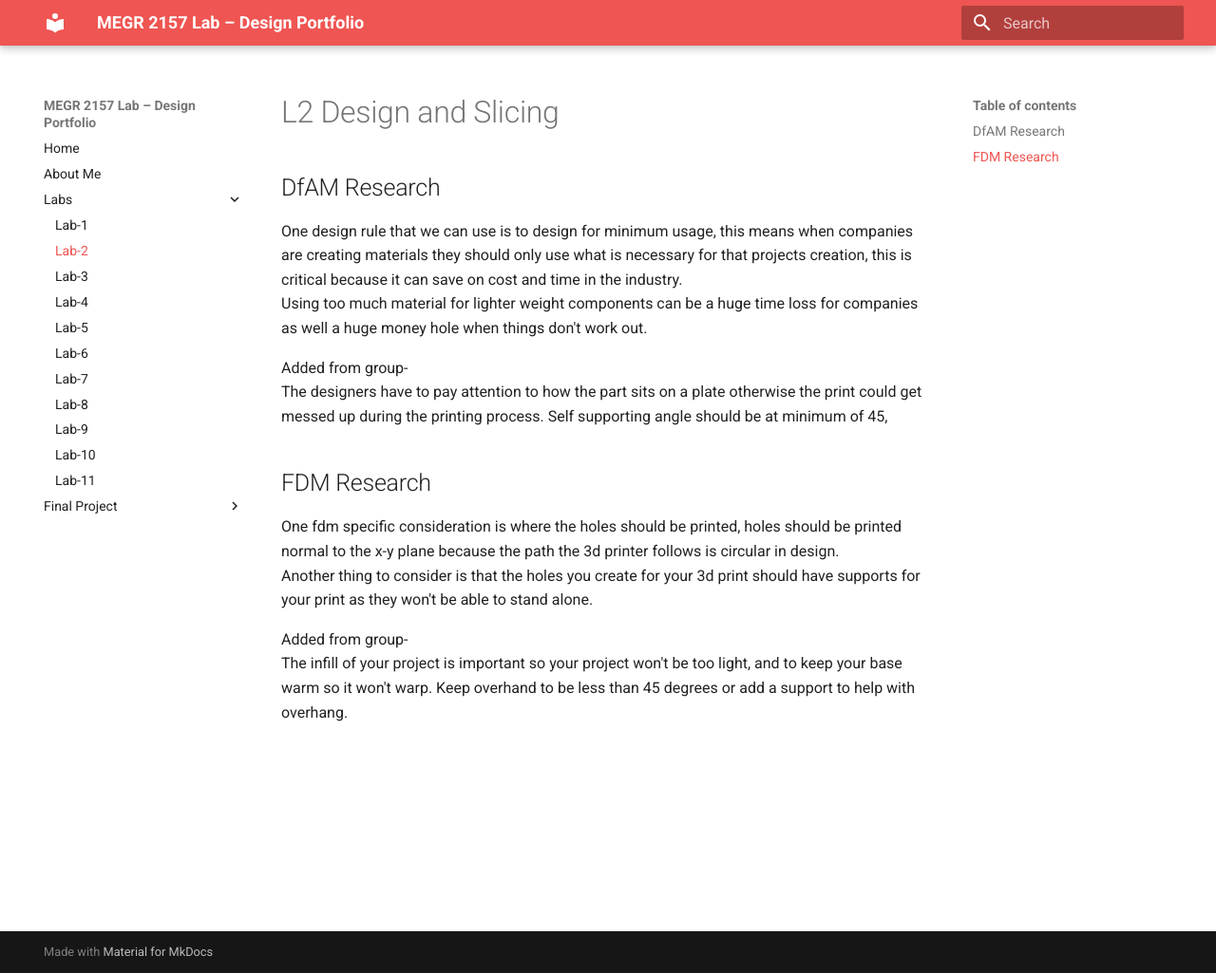
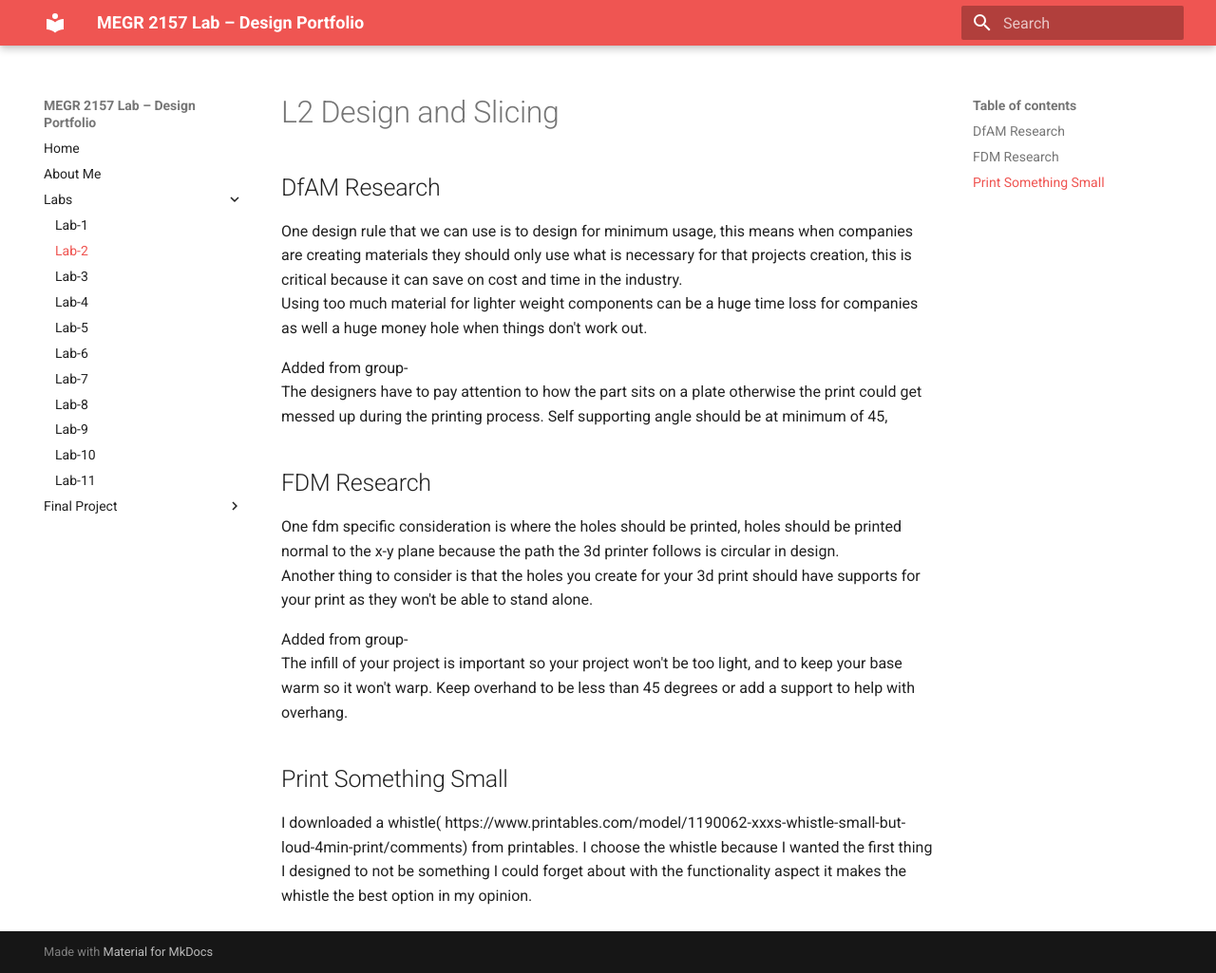
Before and after one commit to AtibaJ/megr2157L-portfolio, an MkDocs documentation site: the page built from docs/Labs/L02/index.md, in a window 1280 px wide and 1025 px high. Shown: the whole window at 95% size. Built offline with MkDocs 1.6.1 and Material for MkDocs 9.7.7, drawn with Linux system fonts in a browser that asks for light colours.

Commit message:
Update index.md with small print project details
Added a section about printing small objects and provided a link to a whistle model.

```diff
--- a/docs/Labs/L02/index.md
+++ b/docs/Labs/L02/index.md
@@ -13,3 +13,6 @@ Another thing to consider is that the holes you create for your 3d print should
 
 Added from group-
 The infill of your project is important so your project won't be too light, and to keep your base warm so it won't warp. Keep overhand to be less than 45 degrees or add a support to help with overhang.
+
+##Print Something Small
+I downloaded a whistle( https://www.printables.com/model/1190062-xxxs-whistle-small-but-loud-4min-print/comments) from printables. I choose the whistle because I wanted the first thing I designed to not be something I could forget about with the functionality aspect it makes the whistle the best option in my opinion.
```
